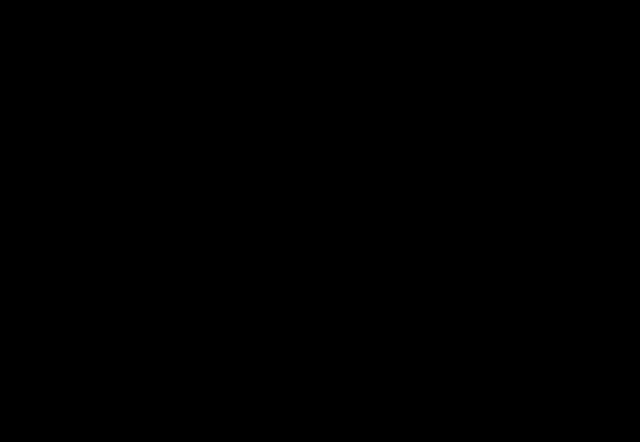
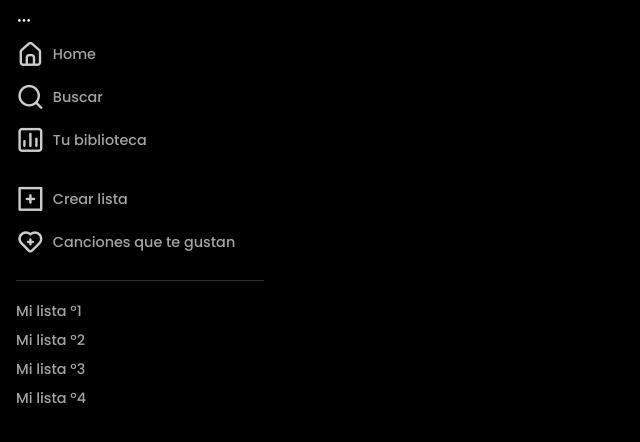
Before and after one commit to aguilardc/spotify-clone, an Angular app: page / in a window 1280 px wide. Shown: the top 442 px of the page, without its empty margins (0-640 px from the left). Built offline with nearby package versions, Linux system fonts and the light colour scheme.

Commit message:
add structure and styles to sidebar component

```diff
--- a/src/app/app-routing.module.ts
+++ b/src/app/app-routing.module.ts
@@ -3,7 +3,7 @@ import { RouterModule, Routes } from '@angular/router';
 
 const routes: Routes = [
   {
-    path: 'home',
+    path: '',
     loadChildren: () => import('@modules/home/home.module').then(m => m.HomeModule)
   }
 ];
--- a/src/app/modules/home/home.module.ts
+++ b/src/app/modules/home/home.module.ts
@@ -1,8 +1,9 @@
 import { NgModule } from '@angular/core';
 import { CommonModule } from '@angular/common';
 
+import {HomeRoutingModule} from "@modules/home/home-routing.module";
 import {HomePageComponent} from "@modules/home/pages/home-page/home-page.component";
-import {HomeRoutingModule} from "@modules/home/home-routing.module";
+import {SharedModule} from "@shared/shared.module";
 
 
 @NgModule({
@@ -11,7 +12,8 @@ import {HomeRoutingModule} from "@modules/home/home-routing.module";
   ],
   imports: [
     CommonModule,
-    HomeRoutingModule
+    HomeRoutingModule,
+    SharedModule
   ]
 })
 export class HomeModule { }
--- a/src/app/modules/home/pages/home-page/home-page.component.html
+++ b/src/app/modules/home/pages/home-page/home-page.component.html
@@ -1 +1 @@
-<p>home-page works!</p>
+<app-side-bar></app-side-bar>
--- a/src/app/shared/components/side-bar/side-bar.component.html
+++ b/src/app/shared/components/side-bar/side-bar.component.html
@@ -1 +1,28 @@
-<p>side-bar works!</p>
+<div class="side-bar">
+  <div><i class="uil uil-ellipsis-h"></i></div>
+  <ul class="side-bar__list list-one">
+    <li *ngFor="let item of mainMenu.defaultOptions">
+      <div class="list-wrapper-item">
+        <i [ngClass]="['uil',item.icon]"></i>
+        <span class="side-bar__list list-label">{{item.name}}</span>
+      </div>
+    </li>
+  </ul>
+  <div class="side-bar__separator"></div>
+  <ul class="side-bar__list list-two">
+    <li *ngFor="let item of mainMenu.accessLink">
+      <div class="list-wrapper-item">
+        <i [ngClass]="['uil',item.icon]"></i>
+        <span class="side-bar__list list-label">{{item.name}}</span>
+      </div>
+    </li>
+  </ul>
+  <div class="side-bar__separator line-separator"></div>
+  <ul class="side-bar__list list-three">
+    <li *ngFor="let item of customOptions">
+      <div class="list-wrapper-item">
+        <span class="side-bar__list list-label">{{item.name}}</span>
+      </div>
+    </li>
+  </ul>
+</div>
--- a/src/app/shared/components/side-bar/side-bar.component.scss
+++ b/src/app/shared/components/side-bar/side-bar.component.scss
@@ -0,0 +1,51 @@
+.side-bar {
+  width: 15.5rem;
+  height: 100vh;
+  position: fixed;
+  top: 0;
+  left: 0;
+  padding: .5rem 1rem;
+  /* background-color: red; */
+  .side-bar__list {
+    list-style: none;
+    padding: 0;
+    margin: 0;
+    opacity: .8;
+
+    li {
+      cursor: pointer;
+
+      .list-wrapper-item {
+        font-size: var(--font-size-1);
+        font-weight: 500;
+        display: flex;
+        align-items: center;
+        align-content: center;
+
+        .uil {
+          font-size: var(--font-size-3);
+          padding-right: .5rem;
+        }
+
+        .list-label {
+          font-size: 90%;
+          font-weight: 500;
+        }
+      }
+    }
+
+    &.list-three {
+      .list-wrapper-item {
+        padding: .25rem 0;
+      }
+    }
+  }
+
+  .side-bar__separator {
+    margin: 1rem 0;
+
+    &.line-separator {
+      border-bottom: solid 1px var(--color-2);
+    }
+  }
+}
--- a/src/app/shared/components/side-bar/side-bar.component.ts
+++ b/src/app/shared/components/side-bar/side-bar.component.ts
@@ -1,10 +1,66 @@
-import { Component } from '@angular/core';
+import {Component, OnInit} from '@angular/core';
 
 @Component({
   selector: 'app-side-bar',
   templateUrl: './side-bar.component.html',
   styleUrls: ['./side-bar.component.scss']
 })
-export class SideBarComponent {
+export class SideBarComponent implements OnInit {
+  mainMenu: {
+    defaultOptions: Array<any>,
+    accessLink: Array<any>
+  } = {defaultOptions: [], accessLink: []};
+
+  customOptions: Array<any> = [];
+
+  ngOnInit(): void {
+    this.mainMenu.defaultOptions = [
+      {
+        name: 'Home',
+        icon: 'uil uil-estate',
+        router: ['/', 'auth']
+      },
+      {
+        name: 'Buscar',
+        icon: 'uil uil-search',
+        router: ['/', 'history']
+      },
+      {
+        name: 'Tu biblioteca',
+        icon: 'uil uil-chart',
+        router: ['/', 'favorites'],
+        query: {hola: 'mundo'}
+      }
+    ]
+    this.mainMenu.accessLink = [
+      {
+        name: 'Crear lista',
+        icon: 'uil-plus-square'
+      },
+      {
+        name: 'Canciones que te gustan',
+        icon: 'uil-heart-medical'
+      }
+    ]
+
+    this.customOptions = [
+      {
+        name: 'Mi lista º1',
+        router: ['/']
+      },
+      {
+        name: 'Mi lista º2',
+        router: ['/']
+      },
+      {
+        name: 'Mi lista º3',
+        router: ['/']
+      },
+      {
+        name: 'Mi lista º4',
+        router: ['/']
+      }
+    ]
+  }
 
 }
--- a/src/app/shared/shared.module.ts
+++ b/src/app/shared/shared.module.ts
@@ -12,6 +12,9 @@ import {HeaderUserComponent} from "@shared/components/header-user/header-user.co
     MediaPlayerComponent,
     HeaderUserComponent
   ],
+  exports: [
+    SideBarComponent
+  ],
   imports: [
     CommonModule
   ]
```
